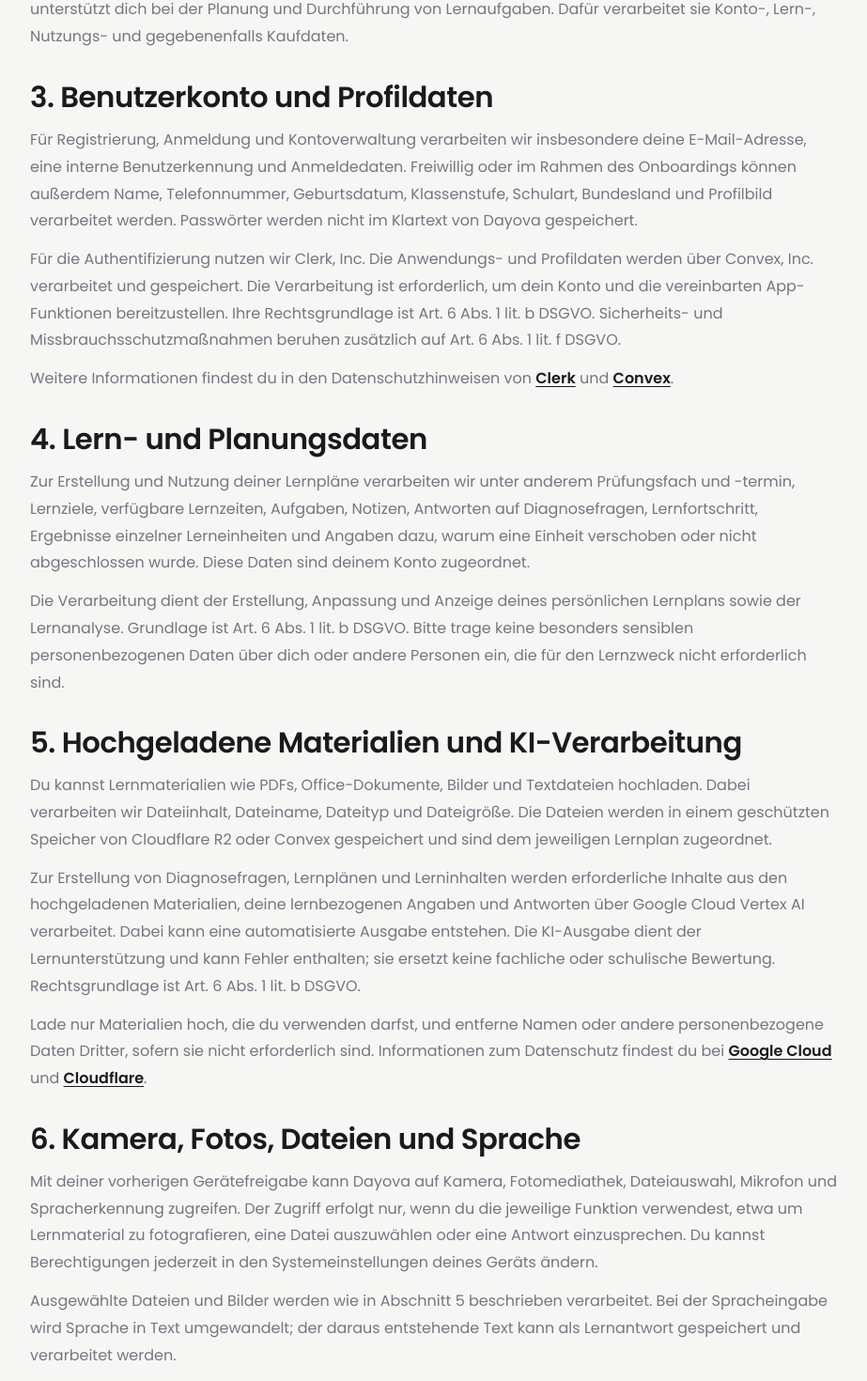
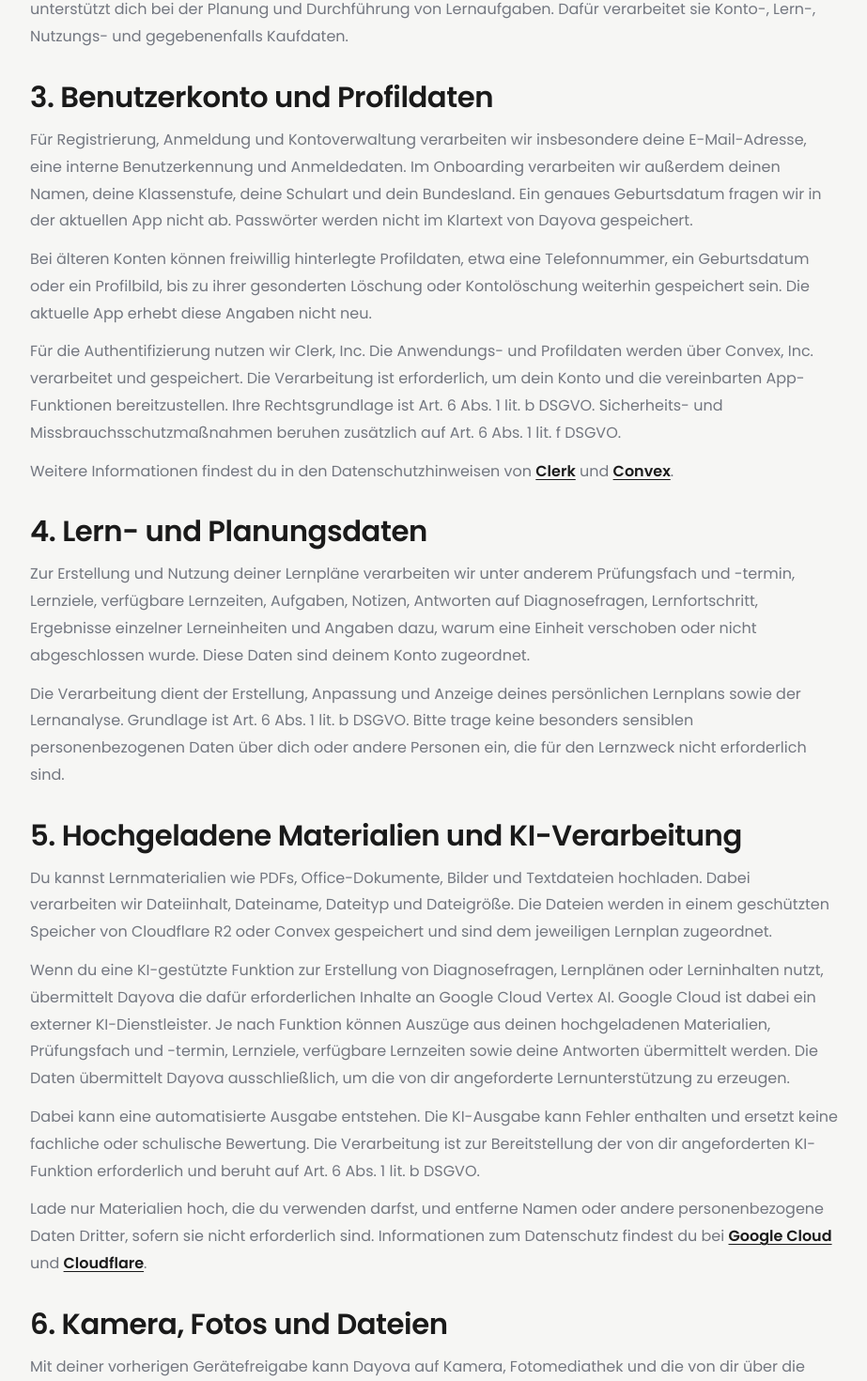
Before and after one commit to Dayova/dayova-website, a Next.js app: page /privacy in a window 1280 px wide. Shown: the part 929-2399 px from the top of the page at 94% size, without its empty margins (68-991 px from the left). Built offline with nearby package versions, Linux system fonts and the light colour scheme; no server answers.

Commit message:
Update app privacy and deletion disclosures

```diff
--- a/src/app/(marketing)/privacy/page.tsx
+++ b/src/app/(marketing)/privacy/page.tsx
@@ -66,11 +66,18 @@ export default function PrivacyPage() {
               <p>
                 Für Registrierung, Anmeldung und Kontoverwaltung verarbeiten
                 wir insbesondere deine E-Mail-Adresse, eine interne
-                Benutzerkennung und Anmeldedaten. Freiwillig oder im Rahmen des
-                Onboardings können außerdem Name, Telefonnummer, Geburtsdatum,
-                Klassenstufe, Schulart, Bundesland und Profilbild verarbeitet
-                werden. Passwörter werden nicht im Klartext von Dayova
-                gespeichert.
+                Benutzerkennung und Anmeldedaten. Im Onboarding verarbeiten wir
+                außerdem deinen Namen, deine Klassenstufe, deine Schulart und
+                dein Bundesland. Ein genaues Geburtsdatum fragen wir in der
+                aktuellen App nicht ab. Passwörter werden nicht im Klartext von
+                Dayova gespeichert.
+              </p>
+              <p>
+                Bei älteren Konten können freiwillig hinterlegte Profildaten,
+                etwa eine Telefonnummer, ein Geburtsdatum oder ein Profilbild,
+                bis zu ihrer gesonderten Löschung oder Kontolöschung weiterhin
+                gespeichert sein. Die aktuelle App erhebt diese Angaben nicht
+                neu.
               </p>
               <p>
                 Für die Authentifizierung nutzen wir Clerk, Inc. Die
@@ -134,13 +141,22 @@ export default function PrivacyPage() {
                 und sind dem jeweiligen Lernplan zugeordnet.
               </p>
               <p>
-                Zur Erstellung von Diagnosefragen, Lernplänen und Lerninhalten
-                werden erforderliche Inhalte aus den hochgeladenen Materialien,
-                deine lernbezogenen Angaben und Antworten über Google Cloud
-                Vertex AI verarbeitet. Dabei kann eine automatisierte Ausgabe
-                entstehen. Die KI-Ausgabe dient der Lernunterstützung und kann
-                Fehler enthalten; sie ersetzt keine fachliche oder schulische
-                Bewertung. Rechtsgrundlage ist Art. 6 Abs. 1 lit. b DSGVO.
+                Wenn du eine KI-gestützte Funktion zur Erstellung von
+                Diagnosefragen, Lernplänen oder Lerninhalten nutzt, übermittelt
+                Dayova die dafür erforderlichen Inhalte an Google Cloud Vertex
+                AI. Google Cloud ist dabei ein externer KI-Dienstleister. Je
+                nach Funktion können Auszüge aus deinen hochgeladenen
+                Materialien, Prüfungsfach und -termin, Lernziele, verfügbare
+                Lernzeiten sowie deine Antworten übermittelt werden. Die Daten
+                übermittelt Dayova ausschließlich, um die von dir angeforderte
+                Lernunterstützung zu erzeugen.
+              </p>
+              <p>
+                Dabei kann eine automatisierte Ausgabe entstehen. Die
+                KI-Ausgabe kann Fehler enthalten und ersetzt keine fachliche
+                oder schulische Bewertung. Die Verarbeitung ist zur
+                Bereitstellung der von dir angeforderten KI-Funktion
+                erforderlich und beruht auf Art. 6 Abs. 1 lit. b DSGVO.
               </p>
               <p>
                 Lade nur Materialien hoch, die du verwenden darfst, und
@@ -168,22 +184,20 @@ export default function PrivacyPage() {
 
             <section aria-labelledby="privacy-device-access">
               <h2 id="privacy-device-access">
-                6. Kamera, Fotos, Dateien und Sprache
+                6. Kamera, Fotos und Dateien
               </h2>
               <p>
                 Mit deiner vorherigen Gerätefreigabe kann Dayova auf Kamera,
-                Fotomediathek, Dateiauswahl, Mikrofon und Spracherkennung
-                zugreifen. Der Zugriff erfolgt nur, wenn du die jeweilige
-                Funktion verwendest, etwa um Lernmaterial zu fotografieren,
-                eine Datei auszuwählen oder eine Antwort einzusprechen. Du
-                kannst Berechtigungen jederzeit in den Systemeinstellungen
-                deines Geräts ändern.
+                Fotomediathek und die von dir über die Dateiauswahl gewählten
+                Dateien zugreifen. Der Zugriff erfolgt nur, wenn du die
+                jeweilige Funktion verwendest, etwa um Lernmaterial zu
+                fotografieren oder eine Datei auszuwählen. Du kannst erteilte
+                Geräteberechtigungen jederzeit in den Systemeinstellungen
+                ändern.
               </p>
               <p>
                 Ausgewählte Dateien und Bilder werden wie in Abschnitt 5
-                beschrieben verarbeitet. Bei der Spracheingabe wird Sprache in
-                Text umgewandelt; der daraus entstehende Text kann als
-                Lernantwort gespeichert und verarbeitet werden.
+                beschrieben verarbeitet.
               </p>
             </section>
 
@@ -210,8 +224,8 @@ export default function PrivacyPage() {
                 ausgewählte Nutzungsereignisse verarbeitet, beispielsweise ob
                 das Onboarding abgeschlossen, ein Lernplan erstellt oder eine
                 Lerneinheit begonnen wurde. Rohinhalte hochgeladener Dateien,
-                Namen, E-Mail-Adressen, Geburtsdaten, Notizen und Antworten
-                werden nicht als Analyse-Ereignisse übermittelt.
+                Namen, E-Mail-Adressen, Notizen und Antworten werden nicht als
+                Analyse-Ereignisse übermittelt.
               </p>
               <p>
                 Die Verarbeitung beruht auf Art. 6 Abs. 1 lit. f DSGVO. Unser
@@ -380,13 +394,22 @@ export default function PrivacyPage() {
                 und Produktverbesserung erforderlich sind.
               </p>
               <p>
-                Die vollständige Löschung deines Kontos kannst du über unseren
-                Support unter <PrivacyEmailLink /> verlangen. Gesetzlich
-                aufzubewahrende Vertrags-, Steuer- und Zahlungsnachweise werden
-                erst nach Ablauf der jeweiligen Fristen gelöscht. Daten können
-                außerdem vorübergehend in technisch erforderlichen Sicherungen
-                verbleiben und werden dort nach dem regulären Löschzyklus
-                entfernt.
+                Du kannst die vollständige Löschung direkt in der App unter
+                Einstellungen → Konto → Konto löschen veranlassen. Dabei werden
+                dein Dayova-Konto, deine Lern- und Planungsdaten sowie deine
+                hochgeladenen Materialien gelöscht. Wenn du keinen Zugriff auf
+                die App hast, kannst du dich alternativ an <PrivacyEmailLink />
+                wenden.
+              </p>
+              <p>
+                Die Kontolöschung beendet ein über Apple oder Google
+                abgeschlossenes Abonnement nicht automatisch. Ein aktives
+                Store-Abonnement musst du zusätzlich in deinem App-Store-Konto
+                kündigen. Gesetzlich aufzubewahrende Vertrags-, Steuer- und
+                Zahlungsnachweise werden erst nach Ablauf der jeweiligen
+                Fristen gelöscht. Daten können außerdem vorübergehend in
+                technisch erforderlichen Sicherungen verbleiben und werden
+                dort nach dem regulären Löschzyklus entfernt.
               </p>
             </section>
 
@@ -446,7 +469,7 @@ export default function PrivacyPage() {
 
             <section aria-labelledby="privacy-update">
               <h2 id="privacy-update">18. Stand dieser Erklärung</h2>
-              <p>Stand: 4. September 2026</p>
+              <p>Stand: 5. September 2026</p>
             </section>
           </div>
         </div>
--- a/src/app/(marketing)/support/page.tsx
+++ b/src/app/(marketing)/support/page.tsx
@@ -42,9 +42,10 @@ export default function SupportPage() {
               <h2 id="support-account">Anmeldung und Benutzerkonto</h2>
               <p>
                 Prüfe zunächst deine Internetverbindung und ob du die richtige
-                E-Mail-Adresse verwendest. Wenn du keinen Zugriff mehr auf dein
-                Konto hast oder dein Konto vollständig löschen lassen möchtest,
-                kontaktiere uns über die oben genannte Support-Adresse.
+                E-Mail-Adresse verwendest. Dein Konto kannst du in der App unter
+                Einstellungen → Konto → Konto löschen vollständig entfernen.
+                Wenn du keinen Zugriff mehr auf die App hast, kontaktiere uns
+                über die oben genannte Support-Adresse.
               </p>
             </section>
 
@@ -91,7 +92,9 @@ export default function SupportPage() {
                 Löschung kannst du an{" "}
                 <a href={supportEmail}>{siteConfig.links.email}</a> senden.
                 Einzelne Lernpläne und hochgeladene Materialien kannst du in
-                der App entfernen. Weitere Informationen findest du in unserer{" "}
+                der App entfernen; dein vollständiges Konto löschst du unter
+                Einstellungen → Konto → Konto löschen. Weitere Informationen
+                findest du in unserer{" "}
                 <a href="/privacy">Datenschutzerklärung</a>.
               </p>
             </section>
```
